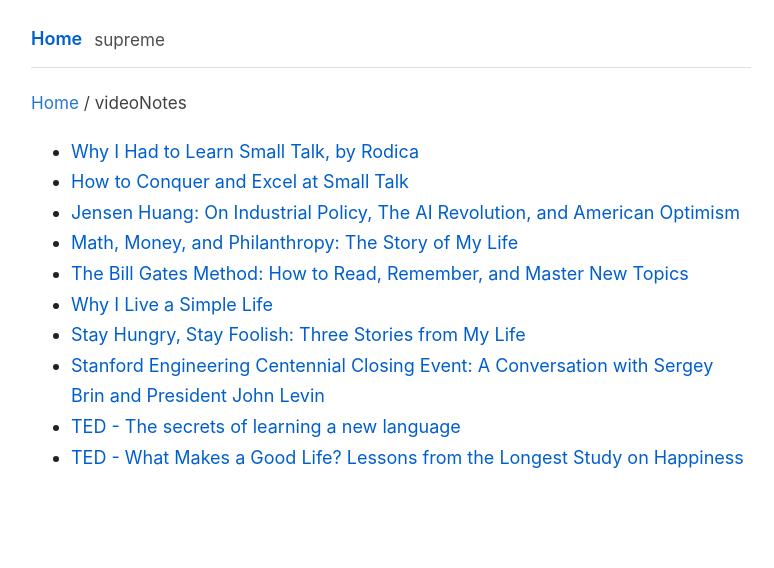
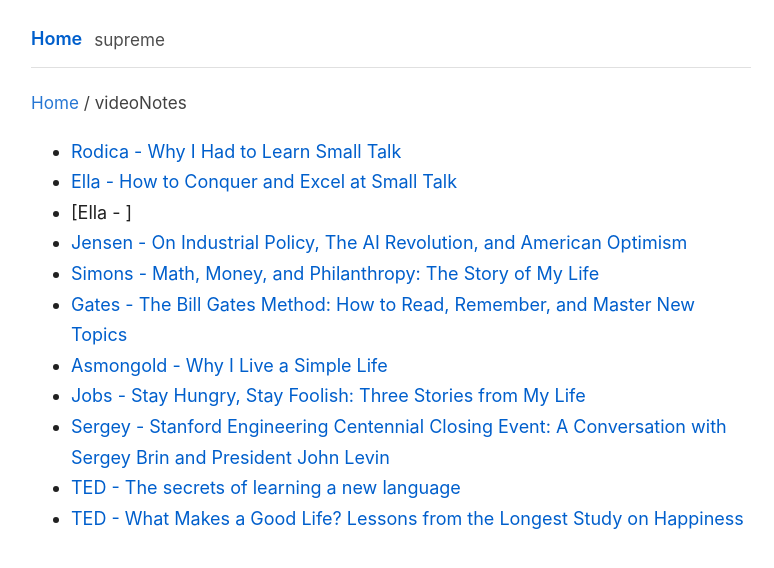
Before and after one commit to CompositeLizard/supreme, a Jekyll site: the page built from videoNotes/index.md, in a window 1280 px wide. Shown: the top 568 px of the page, without its empty margins (249-1023 px from the left). Built offline with Jekyll 4.4.1, drawn with Linux system fonts in a browser that asks for light colours.

Commit message:
Update index.md

```diff
--- a/videoNotes/index.md
+++ b/videoNotes/index.md
@@ -2,13 +2,14 @@
 layout: default
 title: Notes
 ---
-- [Why I Had to Learn Small Talk, by Rodica](why-i-had-to-learn-small-talk.md)
-- [How to Conquer and Excel at Small Talk ](Conquer-Excel-Small-Talk.md)
-- [Jensen Huang: On Industrial Policy, The AI Revolution, and American Optimism](Jensen-Huang-Industrial-Policy-AI-Revolution-American-Optimism.md)
-- [Math, Money, and Philanthropy: The Story of My Life](Math-Money-Philanthropy-Story-of-My-Life.md)
-- [The Bill Gates Method: How to Read, Remember, and Master New Topics](Bil-Gates-Method-Reading.md)
-- [Why I Live a Simple Life](why-simple-life.md)
-- [Stay Hungry, Stay Foolish: Three Stories from My Life](Stay-Hungry-Stay-Foolish.md)
-- [Stanford Engineering Centennial Closing Event: A Conversation with Sergey Brin and President John Levin](Conversation-Sergey-Brin-John-Levin.md)
+- [Rodica - Why I Had to Learn Small Talk](why-i-had-to-learn-small-talk.md)
+- [Ella - How to Conquer and Excel at Small Talk ](Conquer-Excel-Small-Talk.md)
+- [Ella - ]
+- [Jensen - On Industrial Policy, The AI Revolution, and American Optimism](Jensen-Huang-Industrial-Policy-AI-Revolution-American-Optimism.md)
+- [Simons - Math, Money, and Philanthropy: The Story of My Life](Math-Money-Philanthropy-Story-of-My-Life.md)
+- [Gates - The Bill Gates Method: How to Read, Remember, and Master New Topics](Bil-Gates-Method-Reading.md)
+- [Asmongold - Why I Live a Simple Life](why-simple-life.md)
+- [Jobs - Stay Hungry, Stay Foolish: Three Stories from My Life](Stay-Hungry-Stay-Foolish.md)
+- [Sergey - Stanford Engineering Centennial Closing Event: A Conversation with Sergey Brin and President John Levin](Conversation-Sergey-Brin-John-Levin.md)
 - [TED - The secrets of learning a new language](Secret-Polyglots.md)
 - [TED - What Makes a Good Life? Lessons from the Longest Study on Happiness](What-Makes-a-Good-Life.md)
```
